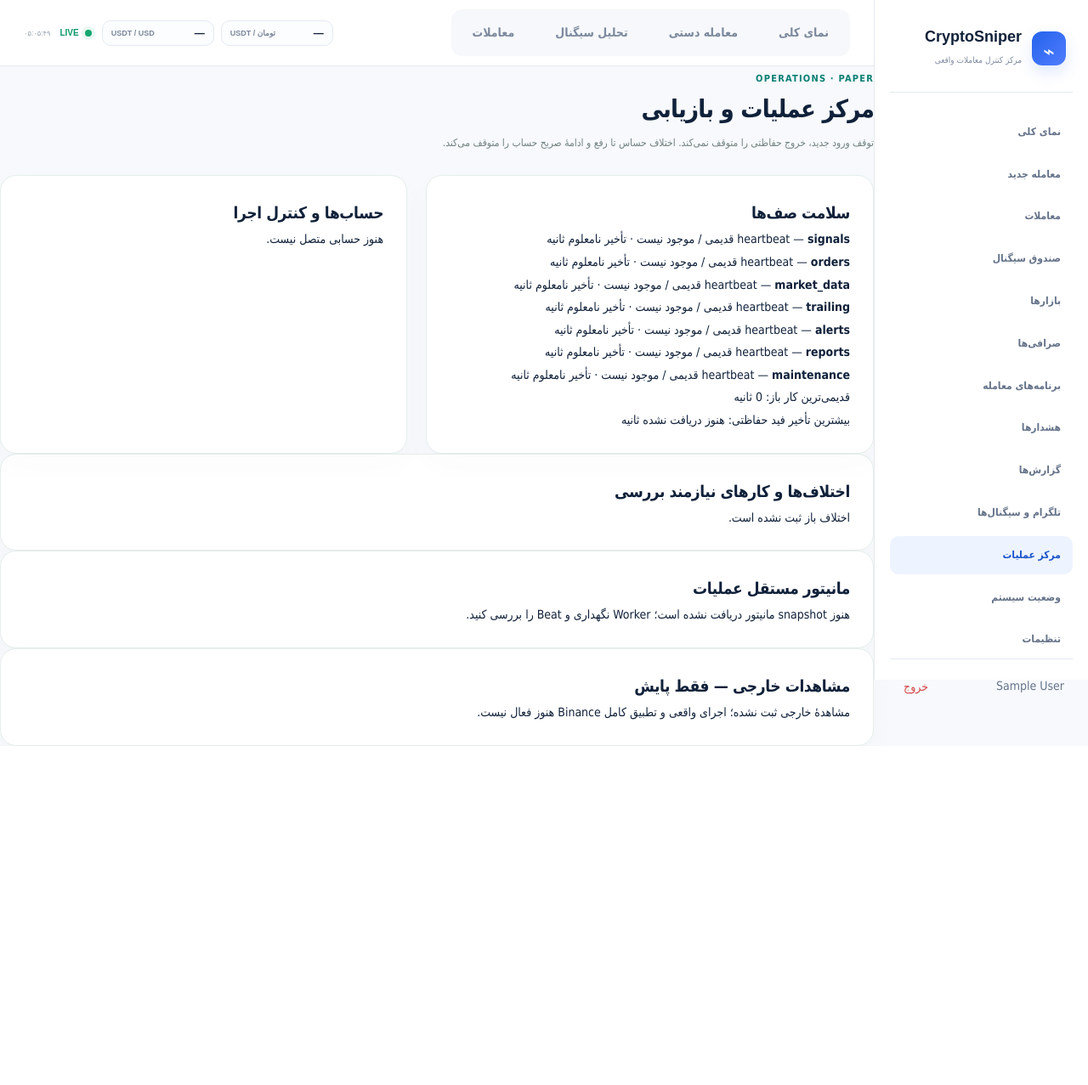
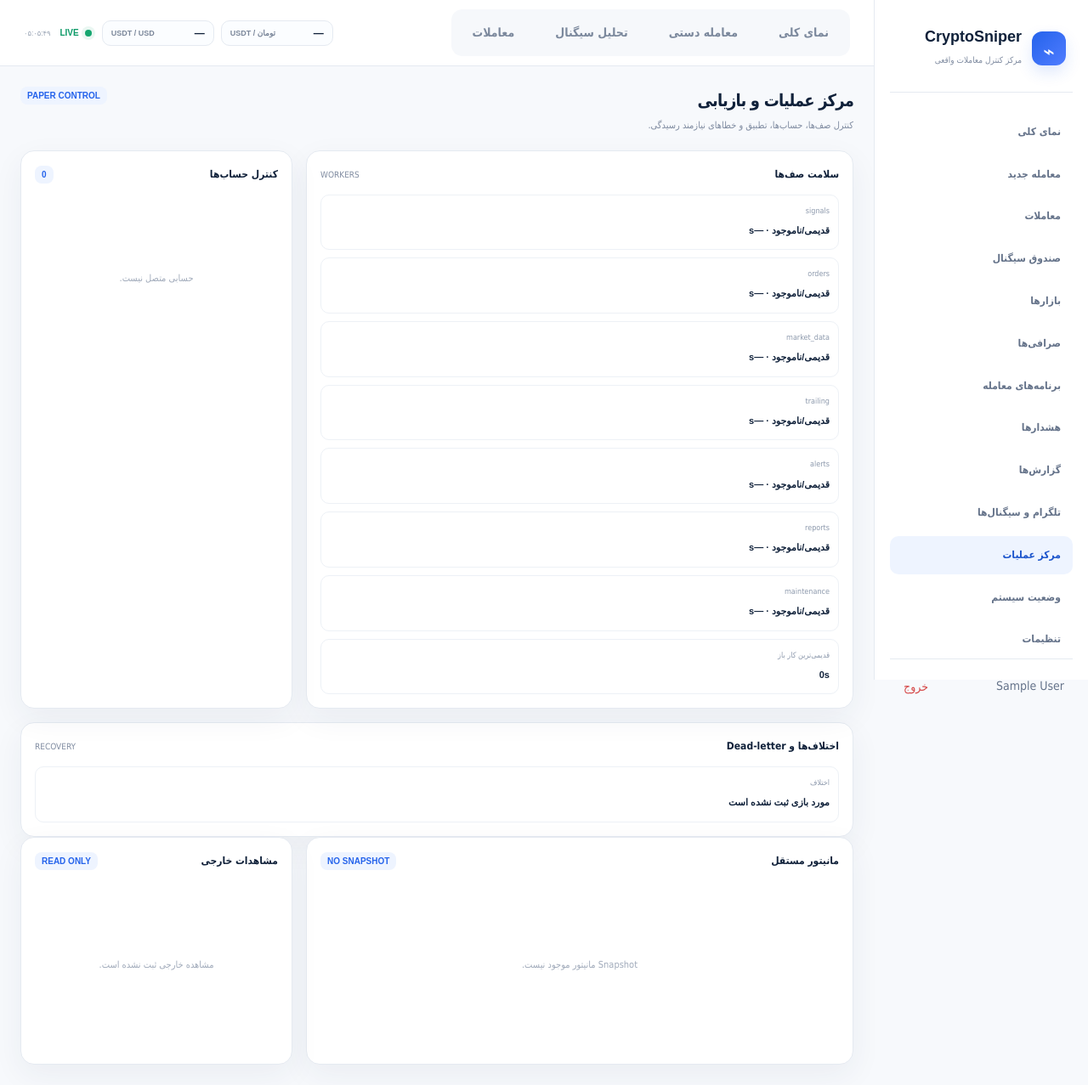
Before and after one commit to ostaddehdari/CryptoSniper, a Django app: page /operations/ in a window 1280 px wide. Shown: the whole page at 85% size. Before the commit the page ends 878 px from the top, so only its background shows below. Run offline with Django 5.2, Linux system fonts and the light colour scheme; the visitor is signed in with stand-in values (Sample User, id 1); data comes from the database, SQL or seed files in the repository; data that the repository does not hold is empty; parts of the project's set-up code (start-up, migrations or seed data) failed here and were passed over.

Commit message:
refactor(UI): rebuild operations center with Cornix control panels

```diff
--- a/backend/templates/operations/center.html
+++ b/backend/templates/operations/center.html
@@ -1,8 +1,18 @@
-{% extends 'shell.html' %}{% block title %}مرکز عملیات | CryptoSniper{% endblock %}{% block breadcrumb %}مرکز عملیات{% endblock %}{% block content %}{% for message in messages %}<div class="notice" role="status">{{ message }}</div>{% endfor %}
-<div class="page-heading"><div><span class="eyebrow">OPERATIONS · PAPER</span><h1>مرکز عملیات و بازیابی</h1><p class="muted">توقف ورود جدید، خروج حفاظتی را متوقف نمی‌کند. اختلاف حساس تا رفع و ادامهٔ صریح حساب را متوقف می‌کند.</p></div></div>
-<div class="lower-grid"><section class="panel"><h2>سلامت صف‌ها</h2>{% for worker in workers %}<p><strong dir="ltr">{{ worker.queue }}</strong> — {% if worker.fresh %}فعال{% else %}heartbeat قدیمی / موجود نیست{% endif %} · تأخیر {{ worker.lag_seconds|default_if_none:'نامعلوم' }} ثانیه</p>{% endfor %}<p>قدیمی‌ترین کار باز: {{ oldest_pending_seconds }} ثانیه</p><p>بیشترین تأخیر فید حفاظتی: {{ feed_lag_seconds|default_if_none:'هنوز دریافت نشده' }} ثانیه</p></section>
-<section class="panel"><h2>حساب‌ها و کنترل اجرا</h2>{% for account in accounts %}<article class="ops-account"><h3>{{ account.label }}</h3><p>{% if account.accountcontrol.paused %}متوقف: {{ account.accountcontrol.reason }}{% else %}ورود جدید مجاز در Paper{% endif %}</p><p>آخرین همگام‌سازی: {{ account.last_sync_at|default:'نامعلوم' }}<br>آخرین تطبیق: {{ account.accountcontrol.last_reconciled_at|default:'انجام نشده' }}</p><form method="post" action="{% url 'operations-control' account.pk %}">{% csrf_token %}<input type="hidden" name="version" value="{{ account.accountcontrol.version|default:1 }}"><button class="button button-secondary" name="action" value="reconcile">تطبیق حساب</button><label><input type="checkbox" name="confirmed"> توقف یا ادامهٔ ورود جدید را تأیید می‌کنم.</label><button class="button button-secondary" name="action" value="pause">توقف ورود جدید</button><button class="button button-primary" name="action" value="resume">ادامه پس از تطبیق</button></form></article>{% empty %}<p>هنوز حسابی متصل نیست.</p>{% endfor %}</section></div>
-<section class="panel"><h2>اختلاف‌ها و کارهای نیازمند بررسی</h2>{% for issue in issues %}<p>{{ issue.account.label }} · {{ issue.code }} · {{ issue.key }}</p>{% empty %}<p>اختلاف باز ثبت نشده است.</p>{% endfor %}{% for box in dead_letters %}<p>Dead-letter #{{ box.pk }} · تلاش {{ box.attempts }} · {{ box.last_error_code }}</p><form method="post" action="{% url 'operations-resolve-dead-letter' box.pk %}">{% csrf_token %}<input type="hidden" name="fence" value="{{ box.fence }}"><button class="button button-secondary">بازیابی نتیجه یا بستن کار شکست‌خوردهٔ Paper</button></form>{% endfor %}</section>
-<section class="panel"><h2>مانیتور مستقل عملیات</h2>{% if service_snapshot %}<p>وضعیت: <strong>{{ service_snapshot.status }}</strong> · قدیمی‌ترین کار باز: {{ service_snapshot.oldest_pending_seconds }} ثانیه · حساب خطادار: {{ service_snapshot.exchange_accounts_in_error }}</p><p>Listener تلگرام: {{ service_snapshot.telegram_listener.status }} · حساب متصل: {{ service_snapshot.telegram_listener.connected_accounts }} · کانال فعال: {{ service_snapshot.telegram_listener.enabled_channels }}</p>{% else %}<p>هنوز snapshot مانیتور دریافت نشده است؛ Worker نگهداری و Beat را بررسی کنید.</p>{% endif %}</section>
-<section class="panel"><h2>مشاهدات خارجی — فقط پایش</h2>{% for item in external %}<p dir="ltr">External {{ item.kind }} · {{ item.external_id }} · {{ item.observed_at }}</p><a href="{% url 'external-detail' item.pk %}">جزئیات فقط‌خواندنی</a>{% empty %}<p>مشاهدهٔ خارجی ثبت نشده؛ اجرای واقعی و تطبیق کامل Binance هنوز فعال نیست.</p>{% endfor %}</section>
+{% extends 'shell.html' %}{% block title %}مرکز عملیات | CryptoSniper{% endblock %}{% block content %}
+<section class="s24-page">
+  <div class="s24-section-head"><div><h1>مرکز عملیات و بازیابی</h1><p>کنترل صف‌ها، حساب‌ها، تطبیق و خطاهای نیازمند رسیدگی.</p></div><span class="s24-status">PAPER CONTROL</span></div>
+  {% for message in messages %}<div class="s24-panel s24-notice">{{ message }}</div>{% endfor %}
+
+  <div class="s24-grid s24-trades-focus">
+    <article class="s24-panel"><div class="s24-panel-head"><strong>سلامت صف‌ها</strong><span class="s24-muted">WORKERS</span></div><div class="s24-trade-detail">{% for worker in workers %}<div class="s24-fact"><span>{{ worker.queue }}</span><strong>{% if worker.fresh %}فعال{% else %}قدیمی/ناموجود{% endif %} · {{ worker.lag_seconds|default_if_none:'—' }}s</strong></div>{% endfor %}<div class="s24-fact"><span>قدیمی‌ترین کار باز</span><strong>{{ oldest_pending_seconds }}s</strong></div></div></article>
+    <article class="s24-panel"><div class="s24-panel-head"><strong>کنترل حساب‌ها</strong><span class="s24-status">{{ accounts|length }}</span></div><div class="s24-trade-detail">{% for account in accounts %}<div class="s24-fact"><span>{{ account.label }}</span><strong>{% if account.accountcontrol.paused %}متوقف{% else %}فعال{% endif %}</strong><form method="post" action="{% url 'operations-control' account.pk %}" class="s24-actions" style="margin-top:8px">{% csrf_token %}<input type="hidden" name="version" value="{{ account.accountcontrol.version|default:1 }}"><label style="display:flex;align-items:center;gap:6px"><input type="checkbox" name="confirmed">تأیید</label><button class="s24-button ghost" name="action" value="reconcile">تطبیق</button><button class="s24-button ghost" name="action" value="pause">توقف</button><button class="s24-button primary" name="action" value="resume">ادامه</button></form></div>{% empty %}<div class="s24-empty-inline">حسابی متصل نیست.</div>{% endfor %}</div></article>
+  </div>
+
+  <div class="s24-panel s24-list-panel"><div class="s24-panel-head"><strong>اختلاف‌ها و Dead-letter</strong><span class="s24-muted">RECOVERY</span></div><div class="s24-trade-detail">{% for issue in issues %}<div class="s24-fact"><span>{{ issue.account.label }}</span><strong>{{ issue.code }} · {{ issue.key }}</strong></div>{% empty %}<div class="s24-fact"><span>اختلاف</span><strong>مورد بازی ثبت نشده است</strong></div>{% endfor %}{% for box in dead_letters %}<form method="post" action="{% url 'operations-resolve-dead-letter' box.pk %}" class="s24-fact">{% csrf_token %}<input type="hidden" name="fence" value="{{ box.fence }}"><span>Dead-letter #{{ box.pk }}</span><strong>{{ box.last_error_code }} · تلاش {{ box.attempts }}</strong><button class="s24-button ghost">بازیابی</button></form>{% endfor %}</div></div>
+
+  <div class="s24-grid s24-trades-focus">
+    <article class="s24-panel"><div class="s24-panel-head"><strong>مانیتور مستقل</strong><span class="s24-status">{% if service_snapshot %}{{ service_snapshot.status }}{% else %}NO SNAPSHOT{% endif %}</span></div>{% if service_snapshot %}<div class="s24-detail-facts"><div class="s24-fact"><span>قدیمی‌ترین کار</span><strong>{{ service_snapshot.oldest_pending_seconds }}s</strong></div><div class="s24-fact"><span>حساب خطادار</span><strong>{{ service_snapshot.exchange_accounts_in_error }}</strong></div><div class="s24-fact"><span>Telegram</span><strong>{{ service_snapshot.telegram_listener.status }}</strong></div></div>{% else %}<div class="s24-empty-inline">Snapshot مانیتور موجود نیست.</div>{% endif %}</article>
+    <article class="s24-panel"><div class="s24-panel-head"><strong>مشاهدات خارجی</strong><span class="s24-status">READ ONLY</span></div><div class="s24-trade-detail">{% for item in external %}<a class="s24-fact" href="{% url 'external-detail' item.pk %}"><span>{{ item.kind }}</span><strong dir="ltr">{{ item.external_id }}</strong></a>{% empty %}<div class="s24-empty-inline">مشاهده خارجی ثبت نشده است.</div>{% endfor %}</div></article>
+  </div>
+</section>
 {% endblock %}
```
